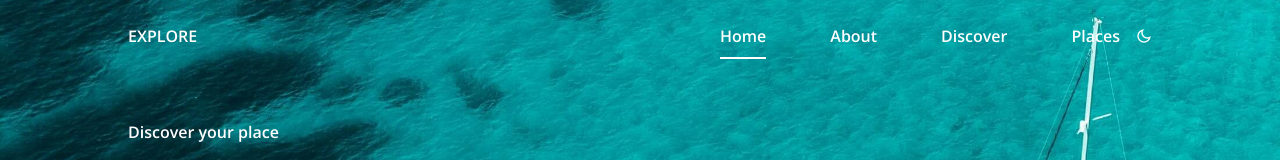
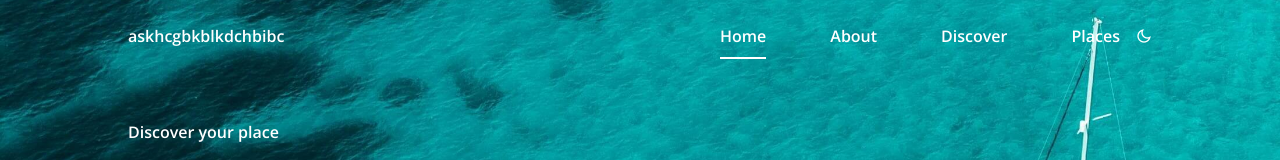
Before and after one commit to Krishna-sai-09/Travel-Website, a plain HTML site: page index.html in a window 1280 px wide. Shown: the top 160 px of the page. Drawn offline with nearby package versions, Linux system fonts and the light colour scheme.

Commit message:
Update index.html

```diff
--- a/index.html
+++ b/index.html
@@ -23,7 +23,7 @@
   <body>
     <header class="header" id="header">
       <nav class="nav container">
-        <a href="#" class="nav__logo">EXPLORE</a>
+        <a href="#" class="nav__logo">askhcgbkblkdchbibc</a>
 
         <div class="nav__menu" id="nav-menu">
           <ul class="nav__list">
```
